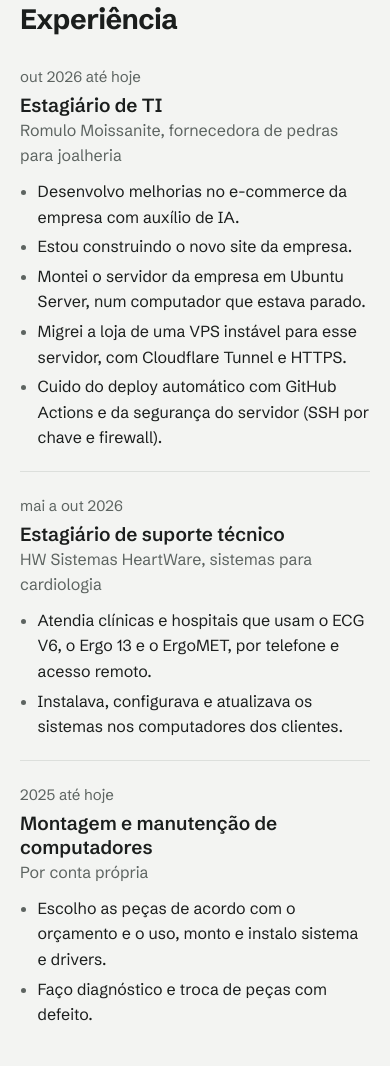
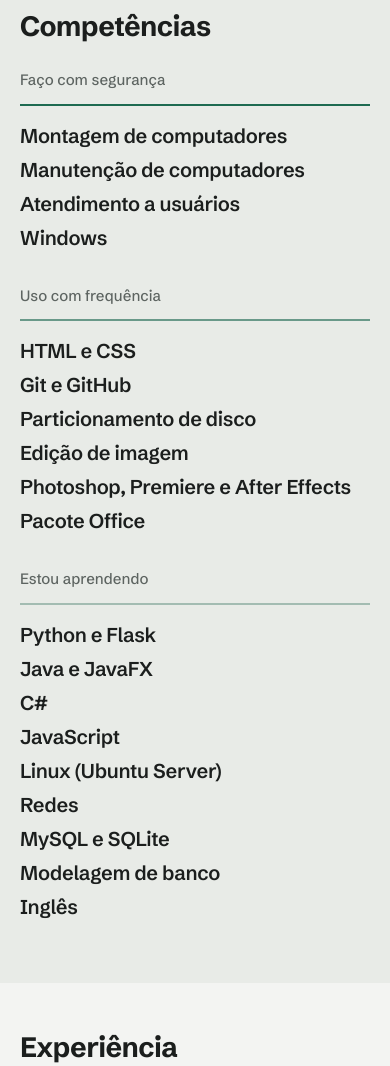
Before and after one commit to thalesalvs21/Portfolio, a plain HTML site: page index.html in a window 390 px wide. Shown: the part 1647-2713 px from the top of the page. Drawn offline with Linux system fonts and the light colour scheme; no server answers.

Commit message:
Da mais destaque as competencias
- a secao sobe para logo depois do Sobre, e o menu acompanha
- vira uma faixa de largura total com fundo proprio
- uma coluna por nivel, com cada habilidade em letra grande
- no celular, as colunas viram uma lista so

```diff
--- a/css/style.css
+++ b/css/style.css
@@ -7,6 +7,7 @@
   --linha: #dcdfdc;
   --acento: #1d6a51;
   --acento-forte: #15533f;
+  --faixa: #e8ebe7;
   color-scheme: light;
 }
 :root[data-tema="escuro"] {
@@ -16,12 +17,13 @@
   --linha: #2b2f2d;
   --acento: #84bfa2;
   --acento-forte: #a6d3bc;
+  --faixa: #1f2221;
   color-scheme: dark;
 }
 @media (prefers-color-scheme: dark) {
   :root:not([data-tema]) {
     --fundo: #171918; --texto: #e6e8e6; --texto-2: #9ca29f; --linha: #2b2f2d;
-    --acento: #84bfa2; --acento-forte: #a6d3bc; color-scheme: dark;
+    --acento: #84bfa2; --acento-forte: #a6d3bc; --faixa: #1f2221; color-scheme: dark;
   }
 }
 
@@ -128,9 +130,21 @@ a:hover { color: var(--acento-forte); text-decoration-thickness: 2px; }
 
 .subtitulo { font-size: 17px; font-weight: 600; margin: 36px 0 12px; }
 
-.niveis { display: grid; gap: 20px; }
-.niveis h3 { font-size: 17px; font-weight: 600; }
-.niveis p { color: var(--texto-2); margin-top: 2px; }
+/* competências: faixa de largura total, uma coluna por nível */
+.faixa { background: var(--faixa); border-top: 0; padding: 80px 0 88px; }
+.faixa + .secao { border-top: 0; }
+.niveis { display: grid; grid-template-columns: repeat(3, 1fr); gap: 40px; margin-top: 8px; }
+.nivel h3 {
+  font-size: 15px; font-weight: 500; color: var(--texto-2);
+  padding-bottom: 14px; margin-bottom: 18px; border-bottom: 2px solid var(--acento);
+}
+.nivel:nth-child(2) h3 { border-bottom-color: color-mix(in srgb, var(--acento) 60%, var(--linha)); }
+.nivel:nth-child(3) h3 { border-bottom-color: color-mix(in srgb, var(--acento) 30%, var(--linha)); }
+.nivel ul { display: grid; gap: 10px; }
+.nivel li {
+  font-size: clamp(20px, 2.1vw, 26px); font-weight: 600; letter-spacing: -.015em; line-height: 1.2;
+  transition: color .2s, transform .25s cubic-bezier(.2,.7,.2,1);
+}
 
 .contato-lista { display: grid; grid-template-columns: 110px 1fr; gap: 8px 24px; margin-top: 24px; }
 .contato-lista dt { color: var(--texto-2); }
@@ -154,6 +168,8 @@ a:hover { color: var(--acento-forte); text-decoration-thickness: 2px; }
   .marco p { max-width: none; }
   .secao { padding: 48px 0; }
   .item { grid-template-columns: 1fr; gap: 4px; }
+  .niveis { grid-template-columns: 1fr; gap: 36px; }
+  .faixa { padding: 56px 0 64px; }
   .contato-lista { grid-template-columns: 1fr; gap: 0; }
   .contato-lista dd + dt { margin-top: 12px; }
 }
@@ -209,8 +225,7 @@ a:hover { color: var(--acento-forte); text-decoration-thickness: 2px; }
   .item:hover .quando { color: var(--acento); transform: translateX(4px); }
 
   /* competências e contato: o grupo sob o mouse fica em destaque */
-  .niveis > div h3 { transition: color .2s; }
-  .niveis > div:hover h3 { color: var(--acento); }
+  .nivel li:hover { color: var(--acento); transform: translateX(4px); }
 
   /* linha do tempo: o marco sob o mouse cresce */
   .marco::before { transition: transform .25s cubic-bezier(.3,1.5,.5,1); }
--- a/index.html
+++ b/index.html
@@ -32,9 +32,9 @@
     <a class="marca" href="#">Thales Alves</a>
     <nav class="menu" aria-label="Seções">
       <a href="#sobre">Sobre</a>
+      <a href="#competencias">Competências</a>
       <a href="#experiencia">Experiência</a>
       <a href="#projetos">Projetos</a>
-      <a href="#competencias">Competências</a>
       <a href="#formacao">Formação</a>
       <a href="#contato">Contato</a>
       <span class="menu-indicador" aria-hidden="true"></span>
@@ -89,6 +89,48 @@
       <p>No código, estudo principalmente Python com Flask. Também já fiz projetos em Java e C#. Faço o curso técnico de design gráfico na Escola Zion desde 2025, e ele me ajuda bastante na hora de montar uma tela.</p>
       <p>Tenho <span data-numero="repos">22</span> <span data-rotulo-repos>repositórios públicos</span> e <span data-numero="contribuicoes">267</span> contribuições no <a href="https://github.com/thalesalvs21">GitHub</a>.</p>
     </div></div>
+  </section>
+
+  <section class="secao faixa" id="competencias">
+    <div class="largo">
+      <h2>Competências</h2>
+      <div class="niveis">
+        <div class="nivel">
+          <h3>Faço com segurança</h3>
+          <ul>
+            <li>Montagem de computadores</li>
+            <li>Manutenção de computadores</li>
+            <li>Atendimento a usuários</li>
+            <li>Windows</li>
+          </ul>
+        </div>
+        <div class="nivel">
+          <h3>Uso com frequência</h3>
+          <ul>
+            <li>HTML e CSS</li>
+            <li>Git e GitHub</li>
+            <li>Particionamento de disco</li>
+            <li>Edição de imagem</li>
+            <li>Photoshop, Premiere e After Effects</li>
+            <li>Pacote Office</li>
+          </ul>
+        </div>
+        <div class="nivel">
+          <h3>Estou aprendendo</h3>
+          <ul>
+            <li>Python e Flask</li>
+            <li>Java e JavaFX</li>
+            <li>C#</li>
+            <li>JavaScript</li>
+            <li>Linux (Ubuntu Server)</li>
+            <li>Redes</li>
+            <li>MySQL e SQLite</li>
+            <li>Modelagem de banco</li>
+            <li>Inglês</li>
+          </ul>
+        </div>
+      </div>
+    </div>
   </section>
 
   <section class="secao" id="experiencia">
@@ -178,26 +220,6 @@
     </div></div>
   </section>
 
-  <section class="secao" id="competencias">
-    <div class="largo"><div class="coluna">
-      <h2>Competências</h2>
-      <div class="niveis">
-        <div>
-          <h3>O que eu faço com segurança</h3>
-          <p>Montagem e manutenção de computadores, atendimento a usuários e Windows.</p>
-        </div>
-        <div>
-          <h3>O que eu uso com frequência</h3>
-          <p>HTML e CSS, Git e GitHub, particionamento de disco, edição de imagem, Photoshop, Premiere, After Effects e Pacote Office.</p>
-        </div>
-        <div>
-          <h3>O que eu estou aprendendo</h3>
-          <p>Python e Flask, Java e JavaFX, C#, JavaScript, Linux (Ubuntu Server), redes, MySQL, SQLite e modelagem de banco. Inglês em nível básico.</p>
-        </div>
-      </div>
-    </div></div>
-  </section>
-
   <section class="secao" id="formacao">
     <div class="largo"><div class="coluna">
       <h2>Formação</h2>
```
